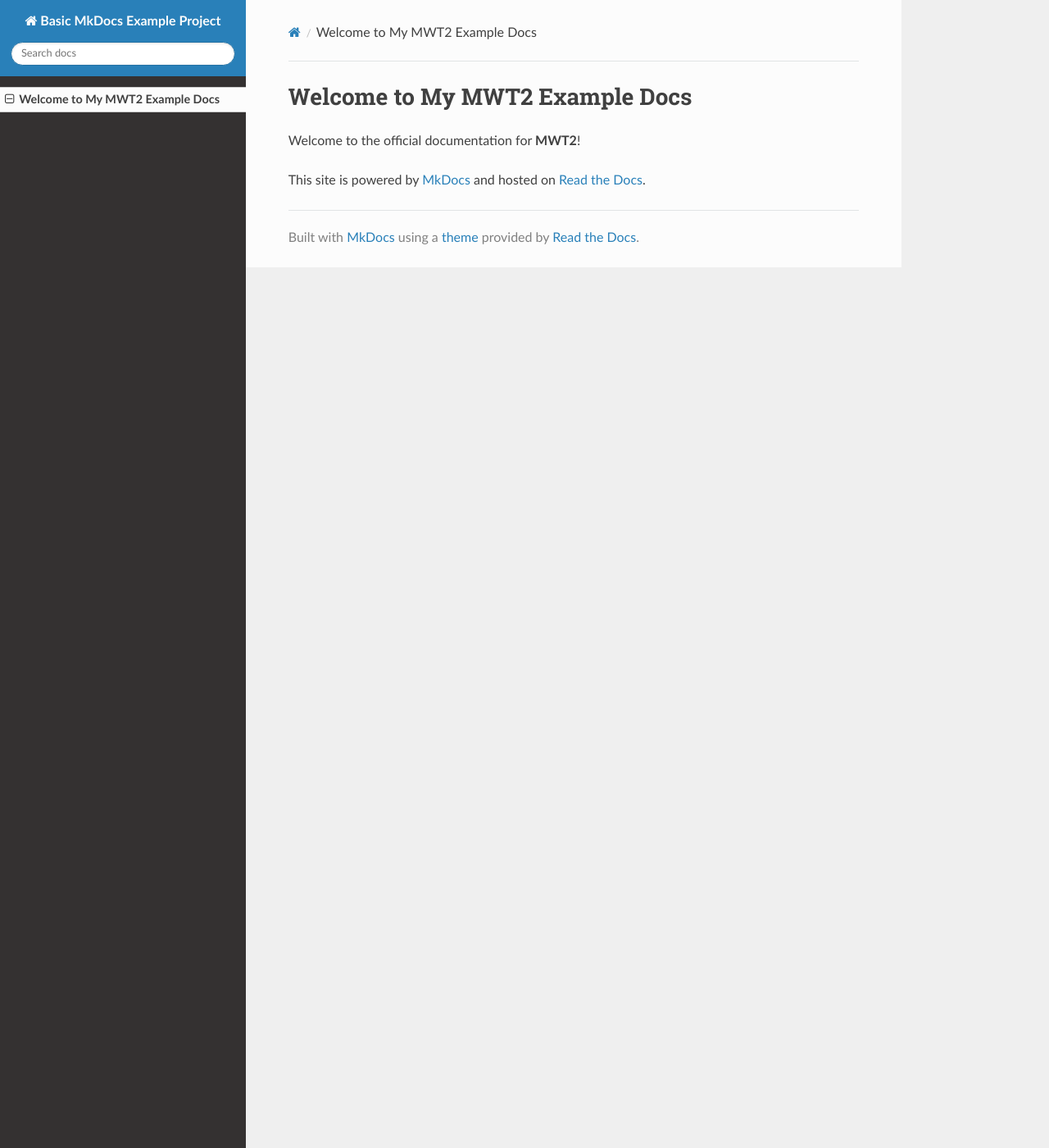
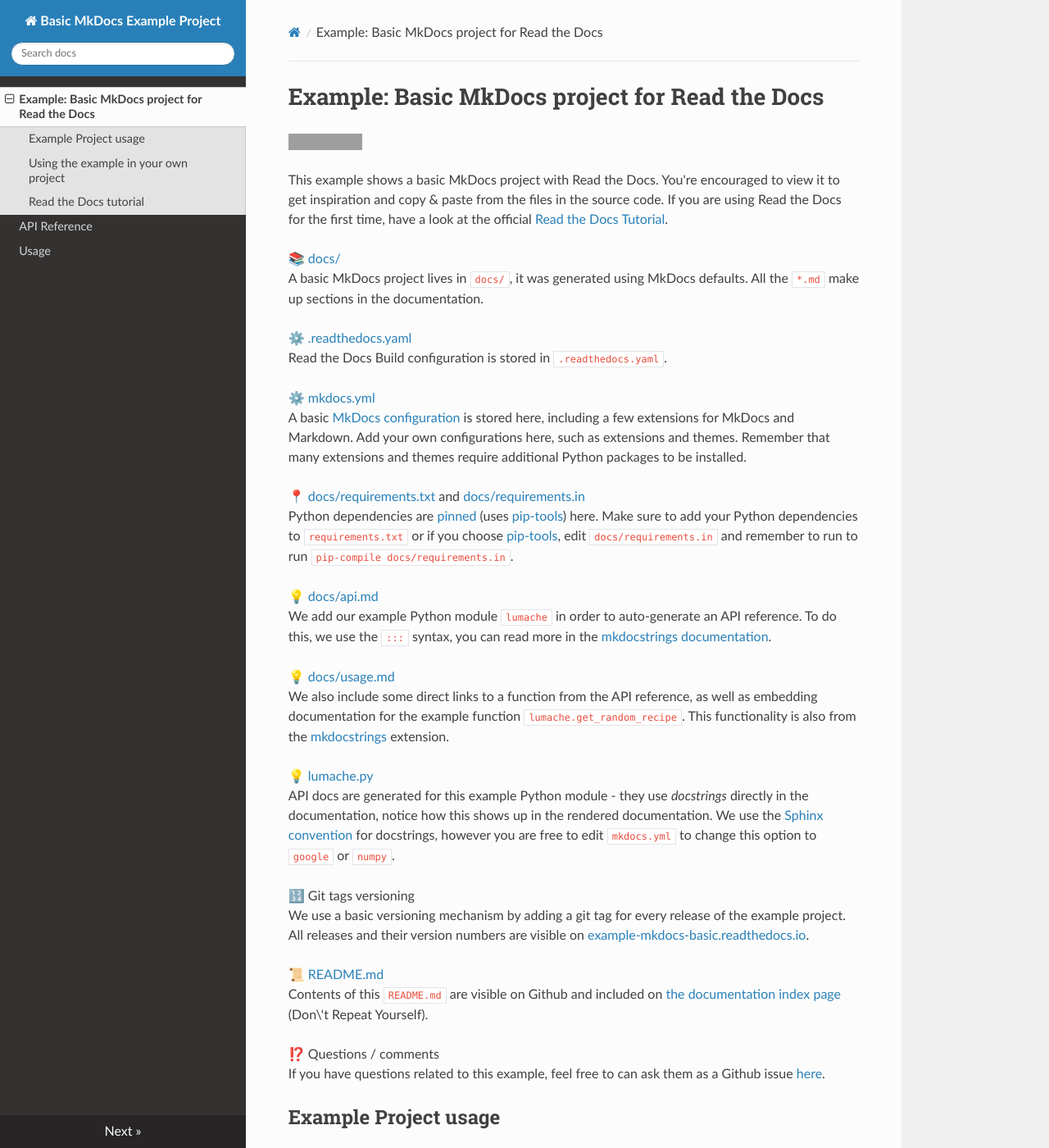
Before and after one commit to arosberg/mwt2-docs-example, an MkDocs documentation site: the page built from docs/index.md, in a window 1280 px wide and 1400 px high. Shown: the whole window at 82% size. Built offline with MkDocs 1.6.1, drawn with Linux system fonts in a browser that asks for light colours; nearby versions of some CDN libraries; some of the changed text lies outside the part shown; grey boxes are pictures that could not be loaded.

Commit message:
Copy readthedocs mkdocs example

````diff
--- a/README.md
+++ b/README.md
@@ -1 +1,73 @@
-# mwt2-docs-example
+Example: Basic MkDocs project for Read the Docs
+===============================================
+
+[![Documentation Status](https://readthedocs.org/projects/example-mkdocs-basic/badge/?version=latest)](https://example-mkdocs-basic.readthedocs.io/en/latest/?badge=latest)
+
+This example shows a basic MkDocs project with Read the Docs. You're encouraged to view it to get inspiration and copy & paste from the files in the source code. If you are using Read the Docs for the first time, have a look at the official [Read the Docs Tutorial](https://docs.readthedocs.io/en/stable/tutorial/index.html).
+
+📚 [docs/](https://github.com/readthedocs-examples/example-mkdocs-basic/blob/main/docs/)<br>
+A basic MkDocs project lives in `docs/`, it was generated using MkDocs defaults. All the `*.md` make up sections in the documentation.
+
+⚙️ [.readthedocs.yaml](https://github.com/readthedocs-examples/example-mkdocs-basic/blob/main/.readthedocs.yaml)<br>
+Read the Docs Build configuration is stored in `.readthedocs.yaml`.
+
+⚙️ [mkdocs.yml](https://github.com/readthedocs-examples/example-mkdocs-basic/blob/main/mkdocs.yml)<br>
+A basic [MkDocs configuration](https://www.mkdocs.org/user-guide/configuration/) is stored here, including a few extensions for MkDocs and Markdown. Add your own configurations here, such as extensions and themes. Remember that many extensions and themes require additional Python packages to be installed.
+
+📍 [docs/requirements.txt](https://github.com/readthedocs-examples/example-mkdocs-basic/blob/main/docs/requirements.txt) and [docs/requirements.in](https://github.com/readthedocs-examples/example-mkdocs-basic/blob/main/docs/requirements.in)<br>
+Python dependencies are [pinned](https://docs.readthedocs.io/en/latest/guides/reproducible-builds.html) (uses [pip-tools](https://pip-tools.readthedocs.io/en/latest/)) here. Make sure to add your Python dependencies to `requirements.txt` or if you choose [pip-tools](https://pip-tools.readthedocs.io/en/latest/), edit `docs/requirements.in` and remember to run to run `pip-compile docs/requirements.in`.
+
+💡 [docs/api.md](https://github.com/readthedocs-examples/example-mkdocs-basic/blob/main/docs/api.md)<br>
+We add our example Python module `lumache` in order to auto-generate an API reference. To do this, we use the `:::` syntax, you can read more in the [mkdocstrings documentation](https://mkdocstrings.github.io/).
+
+💡 [docs/usage.md](https://github.com/readthedocs-examples/example-mkdocs-basic/blob/main/docs/usage.md)<br>
+We also include some direct links to a function from the API reference, as well as embedding documentation for the example function `lumache.get_random_recipe`. This functionality is also from the [mkdocstrings](https://mkdocstrings.github.io/python/) extension.
+
+💡 [lumache.py](https://github.com/readthedocs-examples/example-mkdocs-basic/blob/main/lumache.py)<br>
+API docs are generated for this example Python module - they use *docstrings* directly in the documentation, notice how this shows up in the rendered documentation. We use the [Sphinx convention](https://pythonhosted.org/an_example_pypi_project/sphinx.html#function-definitions) for docstrings, however you are free to edit `mkdocs.yml` to change this option to `google` or `numpy`.
+
+🔢 Git tags versioning<br>
+We use a basic versioning mechanism by adding a git tag for every release of the example project. All releases and their version numbers are visible on
+[example-mkdocs-basic.readthedocs.io](https://example-mkdocs-basic.readthedocs.io/en/latest/).
+
+📜 [README.md](https://github.com/readthedocs-examples/example-mkdocs-basic/blob/main/README.md)<br>
+Contents of this `README.md` are visible on Github and included on [the documentation index page](https://example-mkdocs-basic.readthedocs.io/en/latest/) (Don\'t Repeat Yourself).
+
+⁉️ Questions / comments<br>
+If you have questions related to this example, feel free to can ask them as a Github issue [here](https://github.com/readthedocs-examples/example-mkdocs-basic/issues).
+
+
+Example Project usage
+---------------------
+
+This project has a standard MkDocs layout which is built by Read the Docs almost the same way that you would build it locally (on your own laptop!).
+
+You can build and view this documentation project locally - we recommend that you activate [a local Python virtual environment first](https://packaging.python.org/en/latest/guides/installing-using-pip-and-virtual-environments/#creating-a-virtual-environment):
+
+```console
+# Install required Python dependencies (MkDocs etc.)
+pip install -r docs/requirements.txt
+
+# Run the mkdocs development server
+mkdocs serve
+```
+
+Using the example in your own project
+-------------------------------------
+
+If you are new to Read the Docs, you may want to refer to the [Read the Docs User documentation](https://docs.readthedocs.io/).
+
+If you are copying this code in order to get started with your documentation, you need to:
+
+1. place your `docs/` folder alongside your Python project. If you are starting a new project, you can adapt the `pyproject.toml` example configuration.
+1. use your existing project repository or create a new repository on Github, GitLab, Bitbucket or another host supported by Read the Docs.
+1. copy `mkdocs.yml`, `.readthedocs.yaml` and the `docs/` folder into your project.
+1. customize all the files, replacing example contents.
+1. Rebuild the documenation locally to see that it works.
+1. *Finally*, register your project on Read the Docs, see [Importing Your Documentation](https://docs.readthedocs.io/en/stable/intro/import-guide.html).
+
+
+Read the Docs tutorial
+----------------------
+
+To get started with Read the Docs, you may also refer to the [Read the Docs tutorial](https://docs.readthedocs.io/en/stable/tutorial/). It provides a full walk-through of building an example project similar to the one in this repository.
--- /dev/null
+++ b/docs/api.md
@@ -0,0 +1,3 @@
+# API Reference
+
+::: lumache
--- a/docs/index.md
+++ b/docs/index.md
@@ -1,5 +1,14 @@
-# Welcome to My MWT2 Example Docs
+{!README.md!}
 
-Welcome to the official documentation for **MWT2**!
+# Welcome to Lumache's documentation!
 
-This site is powered by [MkDocs](https://www.mkdocs.org/) and hosted on [Read the Docs](https://readthedocs.org/).
+**Lumache** (/lu\'make/) is a Python library for cooks and food lovers
+that creates recipes mixing random ingredients. It pulls data from the
+[Open Food Facts database](https://world.openfoodfacts.org/) and offers
+a *simple* and *intuitive* API.
+
+Check out the [usage](usage) section for further information, including how to [install](usage#installation) the project.
+
+!!! note
+
+    This project is under active development.
````
Also changed, not shown: .readthedocs.yaml (+8 -10 lines), docs/requirements.txt (added, +66 -0 lines), docs/usage.md (added, +34 -0 lines), lumache.py (added, +34 -0 lines), pyproject.toml (added, +8 -0 lines), 2 other files.
